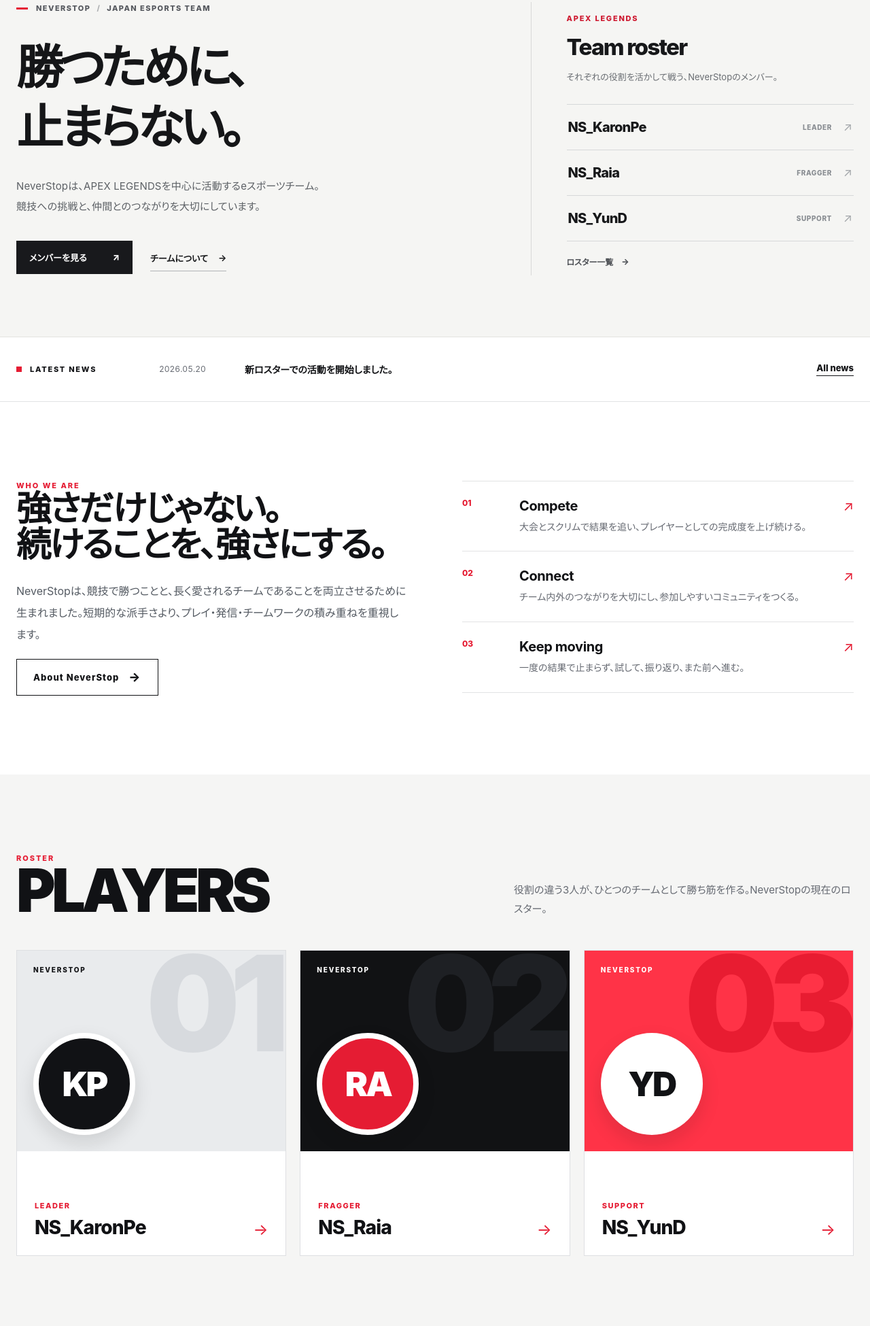
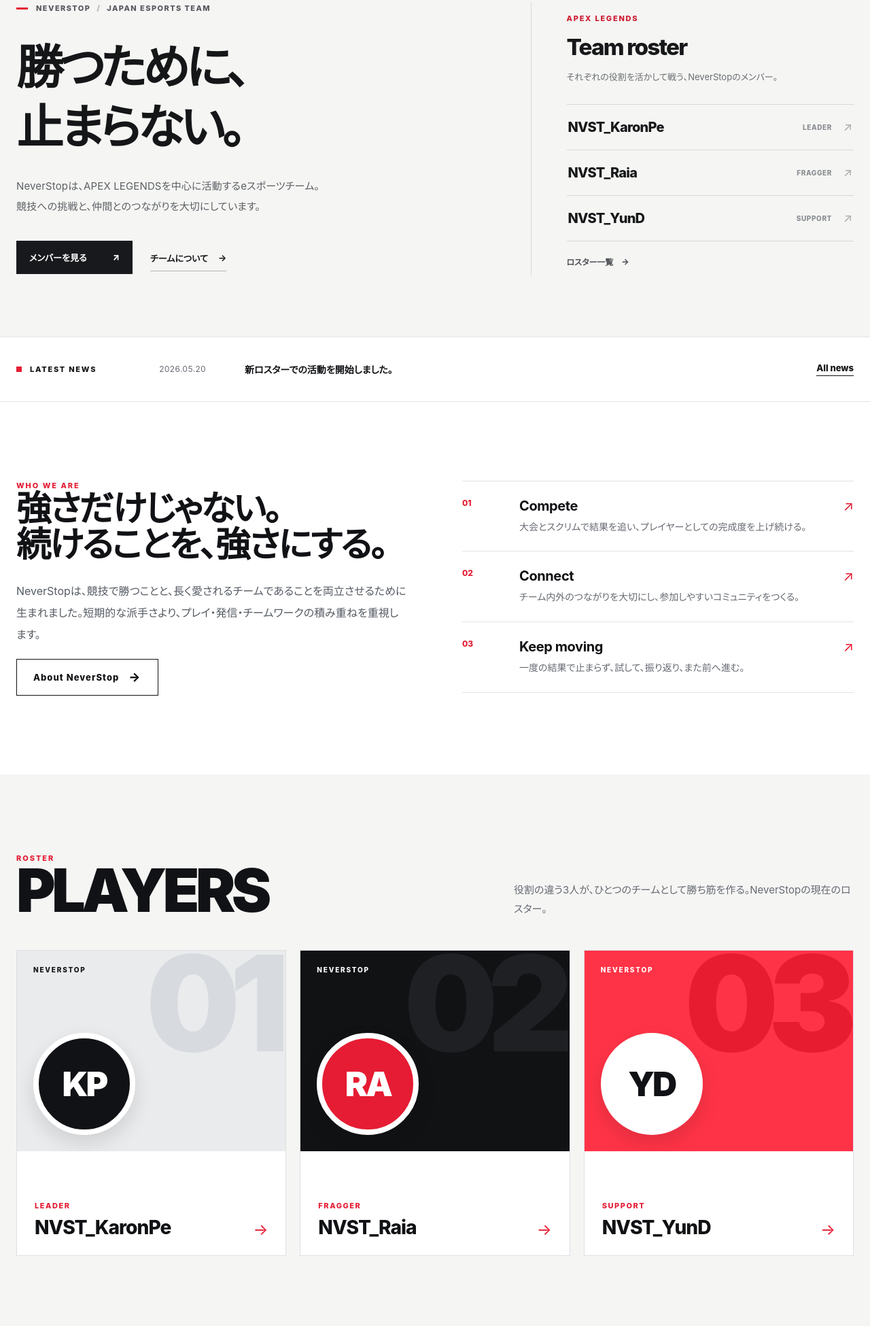
Before and after one commit to NeverStop-team/NeverStop, a plain HTML site: page index.html in a window 1280 px wide. Shown: the part 170-2120 px from the top of the page at 68% size. Drawn offline with Linux system fonts and the light colour scheme.

Commit message:
Use official NVST_ player tags across roster and profiles (#8)

```diff
--- a/index.html
+++ b/index.html
@@ -43,17 +43,17 @@
       </div>
       <div class="site-intro-player-list">
         <a href="member_karonpe.html" class="site-intro-player">
-          <span class="site-intro-player-name">NS_KaronPe</span>
+          <span class="site-intro-player-name">NVST_KaronPe</span>
           <span class="site-intro-player-role">LEADER</span>
           <span class="site-intro-player-arrow" aria-hidden="true">↗</span>
         </a>
         <a href="member_raia.html" class="site-intro-player">
-          <span class="site-intro-player-name">NS_Raia</span>
+          <span class="site-intro-player-name">NVST_Raia</span>
           <span class="site-intro-player-role">FRAGGER</span>
           <span class="site-intro-player-arrow" aria-hidden="true">↗</span>
         </a>
         <a href="member_yund.html" class="site-intro-player">
-          <span class="site-intro-player-name">NS_YunD</span>
+          <span class="site-intro-player-name">NVST_YunD</span>
           <span class="site-intro-player-role">SUPPORT</span>
           <span class="site-intro-player-arrow" aria-hidden="true">↗</span>
         </a>
@@ -79,9 +79,9 @@
   <div class="container">
     <div class="section-head"><div><div class="kicker">ROSTER</div><h2>PLAYERS</h2></div><p>役割の違う3人が、ひとつのチームとして勝ち筋を作る。NeverStopの現在のロスター。</p></div>
     <div class="roster-grid">
-      <a class="roster-card" href="member_karonpe.html"><div class="roster-visual" data-number="01"><div class="player-monogram">KP</div></div><div class="roster-info"><div><div class="roster-role">Leader</div><div class="roster-name">NS_KaronPe</div></div><div class="arrow">→</div></div></a>
-      <a class="roster-card" href="member_raia.html"><div class="roster-visual" data-number="02"><div class="player-monogram">RA</div></div><div class="roster-info"><div><div class="roster-role">Fragger</div><div class="roster-name">NS_Raia</div></div><div class="arrow">→</div></div></a>
-      <a class="roster-card" href="member_yund.html"><div class="roster-visual" data-number="03"><div class="player-monogram">YD</div></div><div class="roster-info"><div><div class="roster-role">Support</div><div class="roster-name">NS_YunD</div></div><div class="arrow">→</div></div></a>
+      <a class="roster-card" href="member_karonpe.html"><div class="roster-visual" data-number="01"><div class="player-monogram">KP</div></div><div class="roster-info"><div><div class="roster-role">Leader</div><div class="roster-name">NVST_KaronPe</div></div><div class="arrow">→</div></div></a>
+      <a class="roster-card" href="member_raia.html"><div class="roster-visual" data-number="02"><div class="player-monogram">RA</div></div><div class="roster-info"><div><div class="roster-role">Fragger</div><div class="roster-name">NVST_Raia</div></div><div class="arrow">→</div></div></a>
+      <a class="roster-card" href="member_yund.html"><div class="roster-visual" data-number="03"><div class="player-monogram">YD</div></div><div class="roster-info"><div><div class="roster-role">Support</div><div class="roster-name">NVST_YunD</div></div><div class="arrow">→</div></div></a>
     </div>
   </div>
 </section>
--- a/members.html
+++ b/members.html
@@ -24,9 +24,9 @@
 </header>
 <div id="page-content"><section class="page-hero"><div class="container page-hero-grid"><div><div class="eyebrow">ROSTER</div><h1 class="page-title">MEET THE TEAM.</h1></div><p class="page-description">競技での役割だけでなく、判断・火力・サポートの違いを活かしてひとつのチームを作っています。</p></div></section>
 <main id="main-content" tabindex="-1"><section class="section"><div class="container"><div class="roster-grid">
-<a class="roster-card" href="member_karonpe.html"><div class="roster-visual" data-number="01"><div class="player-monogram">KP</div></div><div class="roster-info"><div><div class="roster-role">Leader</div><div class="roster-name">NS_KaronPe</div></div><div class="arrow">→</div></div></a>
-<a class="roster-card" href="member_raia.html"><div class="roster-visual" data-number="02"><div class="player-monogram">RA</div></div><div class="roster-info"><div><div class="roster-role">Fragger</div><div class="roster-name">NS_Raia</div></div><div class="arrow">→</div></div></a>
-<a class="roster-card" href="member_yund.html"><div class="roster-visual" data-number="03"><div class="player-monogram">YD</div></div><div class="roster-info"><div><div class="roster-role">Support</div><div class="roster-name">NS_YunD</div></div><div class="arrow">→</div></div></a>
+<a class="roster-card" href="member_karonpe.html"><div class="roster-visual" data-number="01"><div class="player-monogram">KP</div></div><div class="roster-info"><div><div class="roster-role">Leader</div><div class="roster-name">NVST_KaronPe</div></div><div class="arrow">→</div></div></a>
+<a class="roster-card" href="member_raia.html"><div class="roster-visual" data-number="02"><div class="player-monogram">RA</div></div><div class="roster-info"><div><div class="roster-role">Fragger</div><div class="roster-name">NVST_Raia</div></div><div class="arrow">→</div></div></a>
+<a class="roster-card" href="member_yund.html"><div class="roster-visual" data-number="03"><div class="player-monogram">YD</div></div><div class="roster-info"><div><div class="roster-role">Support</div><div class="roster-name">NVST_YunD</div></div><div class="arrow">→</div></div></a>
 </div></div></section><section class="cta"><div class="container cta-inner"><div><div class="eyebrow">RECRUITMENT</div><h2>YOUR NAME<br>COULD BE NEXT.</h2><p>一般、e-sports、ストリーマー。自分に合う形でNeverStopに参加できます。</p></div><a class="button white" href="recruit.html">Recruit details</a></div></section></main></div>
 <footer class="site-footer">
   <div class="container">
```
Also changed, not shown: member_karonpe.html (+4 -4 lines), member_raia.html (+4 -4 lines), member_yund.html (+4 -4 lines).
